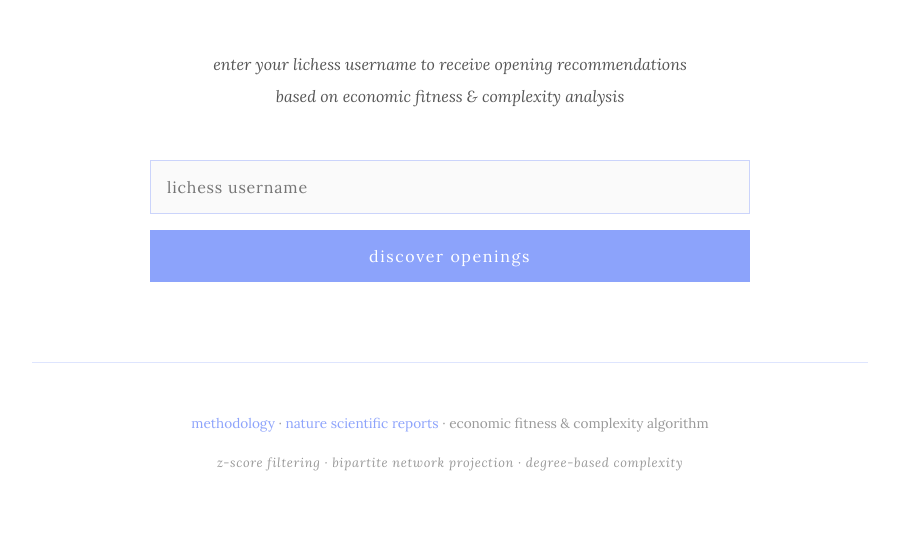
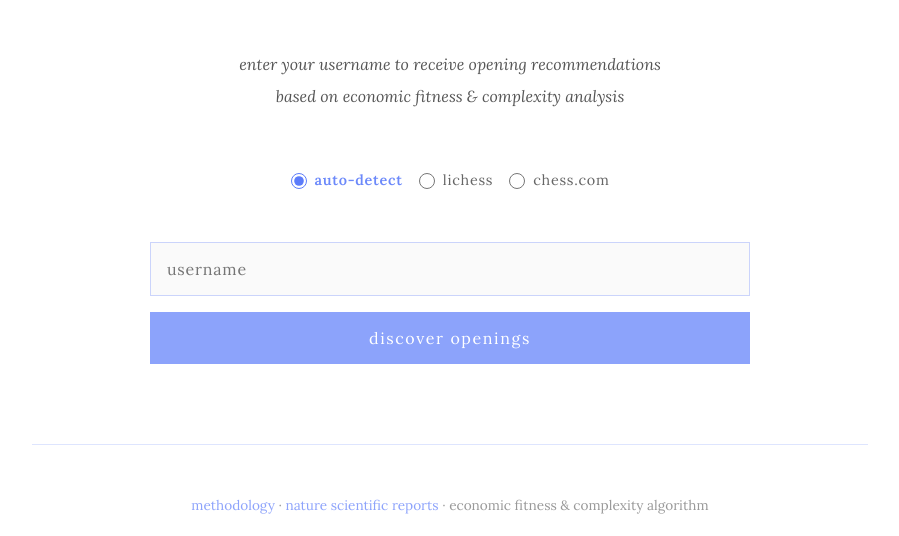
Before and after one commit to shayvana/openingrecs, a Flask app: page / in a window 1280 px wide. Shown: the part 253-789 px from the top of the page, without its empty margins (190-1089 px from the left). Before the commit the page ends 724 px from the top, so only its background shows below. Run offline with Flask 3, Linux system fonts and the light colour scheme; parts of the project's set-up code (start-up, migrations or seed data) failed here and were passed over.

Commit message:
chess.com usernames

```diff
--- a/app/app.py
+++ b/app/app.py
@@ -200,6 +200,120 @@
     return openings, avg_rating
 
 
+def fetch_games_chesscom(username, num_games=100):
+    """
+    Fetch games for a user from Chess.com API.
+
+    Args:
+        username: Chess.com username
+        num_games: Maximum number of games to fetch (approx)
+
+    Returns:
+        List of game dictionaries or None on error
+    """
+    try:
+        # First, get the list of monthly archives
+        archives_url = f'https://api.chess.com/pub/player/{username}/games/archives'
+        headers = {
+            'User-Agent': 'OpeningRecs/2.0 (contact@serialexperiment.ing)'
+        }
+
+        logger.info(f"Fetching Chess.com archives for user: {username}")
+        archives_response = requests.get(archives_url, headers=headers, timeout=30)
+
+        if archives_response.status_code == 404:
+            logger.warning(f"Chess.com user not found: {username}")
+            return None
+        elif archives_response.status_code != 200:
+            logger.error(f"Chess.com API error: {archives_response.status_code}")
+            return None
+
+        archives = archives_response.json().get('archives', [])
+        if not archives:
+            logger.warning(f"No game archives found for Chess.com user: {username}")
+            return None
+
+        # Fetch games from most recent archives until we have enough games
+        all_games = []
+        for archive_url in reversed(archives):  # Start from most recent
+            if len(all_games) >= num_games:
+                break
+
+            logger.info(f"Fetching games from archive: {archive_url}")
+            games_response = requests.get(archive_url, headers=headers, timeout=30)
+
+            if games_response.status_code == 200:
+                games_data = games_response.json().get('games', [])
+                all_games.extend(games_data)
+                logger.info(f"Fetched {len(games_data)} games from archive")
+            else:
+                logger.warning(f"Failed to fetch archive {archive_url}: {games_response.status_code}")
+
+        if all_games:
+            logger.info(f"Successfully fetched {len(all_games)} total games for {username}")
+            return all_games[:num_games]  # Limit to requested number
+        else:
+            logger.warning(f"No games found for Chess.com user: {username}")
+            return None
+
+    except requests.exceptions.RequestException as e:
+        logger.error(f"Chess.com API request failed: {e}")
+        return None
+
+
+def extract_openings_and_rating_chesscom(games_data, username):
+    """
+    Extract openings and user rating from Chess.com game data.
+
+    Args:
+        games_data: List of game dictionaries from Chess.com API
+        username: Username to extract rating for
+
+    Returns:
+        Tuple of (openings_list, average_rating)
+    """
+    openings = []
+    ratings = []
+
+    for game in games_data:
+        try:
+            # Extract opening from ECO URL
+            # Chess.com stores openings in 'eco' field as URLs like:
+            # "https://www.chess.com/openings/Sicilian-Defense-..."
+            if 'eco' in game and isinstance(game['eco'], str):
+                eco_url = game['eco']
+                # Extract opening name from URL
+                if '/openings/' in eco_url:
+                    opening_slug = eco_url.split('/openings/')[-1]
+                    # Convert slug to readable name: "Sicilian-Defense-..." -> "Sicilian Defense"
+                    opening_name = opening_slug.replace('-', ' ')
+                    # Remove any trailing segments after numbers or extra details
+                    opening_name = opening_name.split('?')[0].strip()
+                    if opening_name:
+                        openings.append(opening_name)
+
+            # Extract rating for this user
+            # Chess.com structure: 'white' and 'black' objects with 'username' and 'rating'
+            username_lower = username.lower()
+
+            if 'white' in game and game['white'].get('username', '').lower() == username_lower:
+                if 'rating' in game['white']:
+                    ratings.append(game['white']['rating'])
+            elif 'black' in game and game['black'].get('username', '').lower() == username_lower:
+                if 'rating' in game['black']:
+                    ratings.append(game['black']['rating'])
+
+        except (KeyError, AttributeError) as e:
+            logger.warning(f"Failed to parse Chess.com game data: {e}")
+            continue
+
+    avg_rating = sum(ratings) / len(ratings) if ratings else None
+
+    logger.info(f"Extracted {len(openings)} openings from Chess.com, average rating: {avg_rating}")
+
+    return openings, avg_rating
+
+
 @app.route('/')
 def index():
     """Render homepage."""
@@ -221,14 +335,16 @@
     Returns JSON with recommendations and explanations.
     """
     try:
-        # Get username from request
+        # Get username and platform from request
         username = request.form.get('username') or request.json.get('username')
+        platform = request.form.get('platform') or request.json.get('platform', 'auto')
 
         if not username:
             return jsonify({"error": "Username is required"}), 400
 
         username = username.strip()
-        logger.info(f"Processing recommendation request for: {username}")
+        platform = platform.strip().lower()
+        logger.info(f"Processing recommendation request for: {username} (platform: {platform})")
 
         # Get recommendation engine
         engine = get_recommendation_engine()
@@ -238,25 +354,48 @@
                 "error": "Recommendation system not available. Please ensure the network has been built."
             }), 500
 
-        # Fetch user games
-        pgn_data = fetch_games(username, num_games=100)
+        # Fetch user games based on platform
+        user_openings = None
+        user_rating = None
+        platform_used = None
 
-        if not pgn_data:
-            logger.warning(f"No games found for user: {username}")
-            return jsonify({
-                "error": f"Could not fetch games for user '{username}'. Please check the username is correct."
-            }), 404
+        if platform == 'lichess':
+            # Try Lichess only
+            pgn_data = fetch_games(username, num_games=100)
+            if pgn_data:
+                user_openings, user_rating = extract_openings_and_rating(pgn_data, username)
+                platform_used = 'Lichess'
+        elif platform == 'chesscom' or platform == 'chess.com':
+            # Try Chess.com only
+            games_data = fetch_games_chesscom(username, num_games=100)
+            if games_data:
+                user_openings, user_rating = extract_openings_and_rating_chesscom(games_data, username)
+                platform_used = 'Chess.com'
+        else:
+            # Auto-detect: Try Lichess first, then Chess.com
+            pgn_data = fetch_games(username, num_games=100)
+            if pgn_data:
+                user_openings, user_rating = extract_openings_and_rating(pgn_data, username)
+                platform_used = 'Lichess'
+            else:
+                logger.info(f"User not found on Lichess, trying Chess.com...")
+                games_data = fetch_games_chesscom(username, num_games=100)
+                if games_data:
+                    user_openings, user_rating = extract_openings_and_rating_chesscom(games_data, username)
+                    platform_used = 'Chess.com'
 
-        # Extract openings and rating
-        user_openings, user_rating = extract_openings_and_rating(pgn_data, username)
+        # Check if we got any data
+        if not user_openings or len(user_openings) == 0:
+            if platform in ['lichess', 'chesscom', 'chess.com']:
+                return jsonify({
+                    "error": f"Could not fetch games for user '{username}' on {platform.capitalize()}. Please check the username is correct."
+                }), 404
+            else:
+                return jsonify({
+                    "error": f"Could not fetch games for user '{username}' on either Lichess or Chess.com. Please check the username is correct."
+                }), 404
 
-        if not user_openings:
-            logger.warning(f"No openings found for user: {username}")
-            return jsonify({
-                "error": "No games with opening information found. Please play more games!"
-            }), 400
-
-        logger.info(f"User openings: {user_openings[:5]}... (total: {len(user_openings)})")
+        logger.info(f"User openings from {platform_used}: {user_openings[:5]}... (total: {len(user_openings)})")
         logger.info(f"User rating: {user_rating}")
 
         # Generate recommendations using new engine
@@ -337,6 +476,7 @@
         response = {
             'recommendations': formatted_recommendations,
             'top_result_explanation': top_explanation,
+            'platform': platform_used,
             'user_stats': {
                 'games_analyzed': len(user_openings),
                 'unique_openings': len(set(user_openings)),
@@ -347,7 +487,8 @@
                     "Intermediate" if user_complexity < 0.6 else
                     "Advanced" if user_complexity < 0.8 else
                     "Expert"
-                )
+                ),
+                'platform': platform_used
             }
         }
 
--- a/app/templates/index.html
+++ b/app/templates/index.html
@@ -142,6 +142,41 @@
         button[type="submit"]:disabled {
             opacity: 0.5;
             cursor: not-allowed;
+        }
+
+        .platform-selector {
+            display: flex;
+            gap: 1rem;
+            justify-content: center;
+            margin-bottom: 1.5rem;
+            padding: 0.5rem;
+        }
+
+        .platform-option {
+            display: flex;
+            align-items: center;
+            gap: 0.5rem;
+            cursor: pointer;
+            font-size: 0.9rem;
+            letter-spacing: 0.05em;
+            color: #666;
+            transition: color 0.3s;
+        }
+
+        .platform-option:hover {
+            color: rgba(92, 124, 250, 0.9);
+        }
+
+        .platform-option input[type="radio"] {
+            width: 16px;
+            height: 16px;
+            cursor: pointer;
+            accent-color: rgba(92, 124, 250, 0.7);
+        }
+
+        .platform-option input[type="radio"]:checked + span {
+            color: rgba(92, 124, 250, 0.9);
+            font-weight: 600;
         }
 
         .loading {
@@ -440,16 +475,30 @@
 
     <div class="container">
         <p class="intro-text">
-            enter your lichess username to receive opening recommendations<br>
+            enter your username to receive opening recommendations<br>
             based on economic fitness & complexity analysis
         </p>
 
         <div class="form-container">
             <form id="userForm">
+                <div class="platform-selector">
+                    <label class="platform-option">
+                        <input type="radio" name="platform" value="auto" checked>
+                        <span>auto-detect</span>
+                    </label>
+                    <label class="platform-option">
+                        <input type="radio" name="platform" value="lichess">
+                        <span>lichess</span>
+                    </label>
+                    <label class="platform-option">
+                        <input type="radio" name="platform" value="chesscom">
+                        <span>chess.com</span>
+                    </label>
+                </div>
                 <input
                     type="text"
                     id="username"
-                    placeholder="lichess username"
+                    placeholder="username"
                     required
                     autocomplete="off"
                 >
@@ -508,6 +557,7 @@
                 e.preventDefault();
 
                 var username = $('#username').val().trim();
+                var platform = $('input[name="platform"]:checked').val();
                 if (!username) return;
 
                 // Reset UI
@@ -522,7 +572,10 @@
                 $.ajax({
                     url: '/recommend',
                     type: 'POST',
-                    data: { username: username },
+                    data: {
+                        username: username,
+                        platform: platform
+                    },
                     success: function(data) {
                         $('#loading').hide();
                         $('#submitBtn').prop('disabled', false);
```
